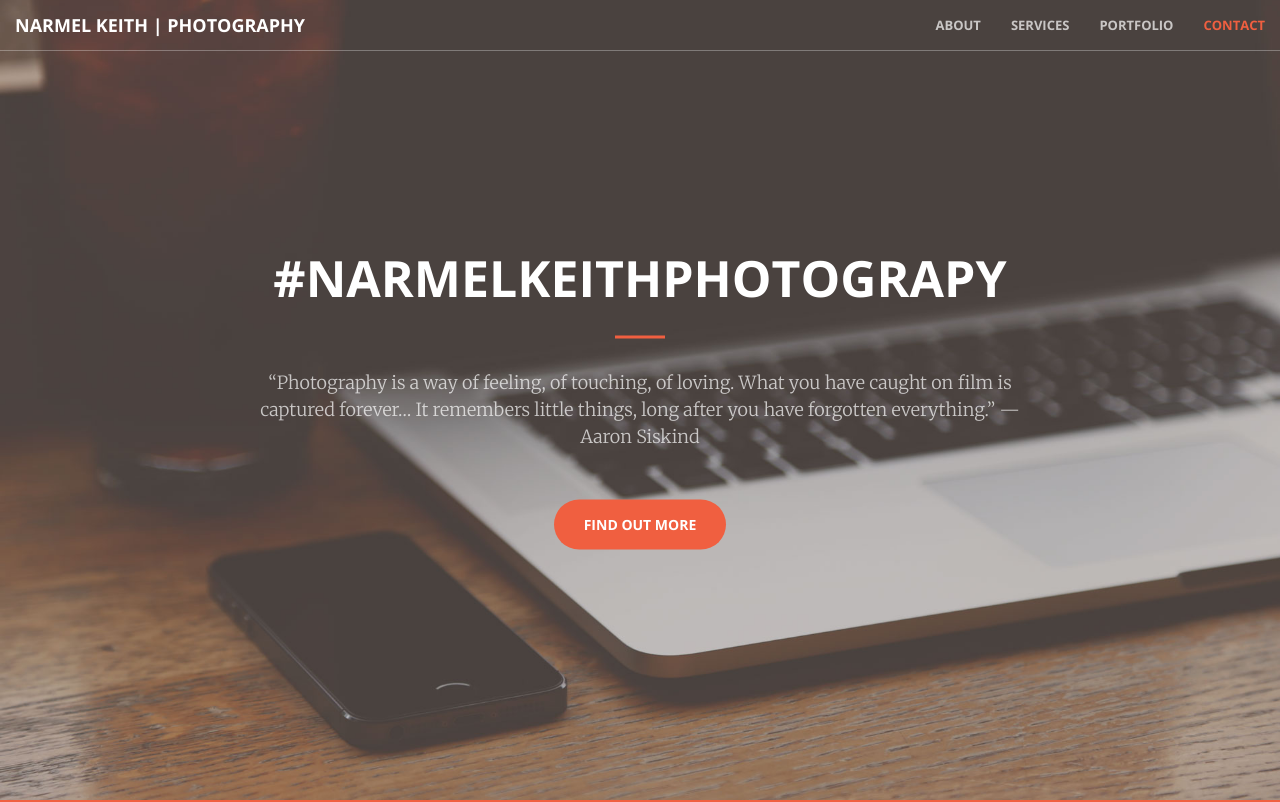
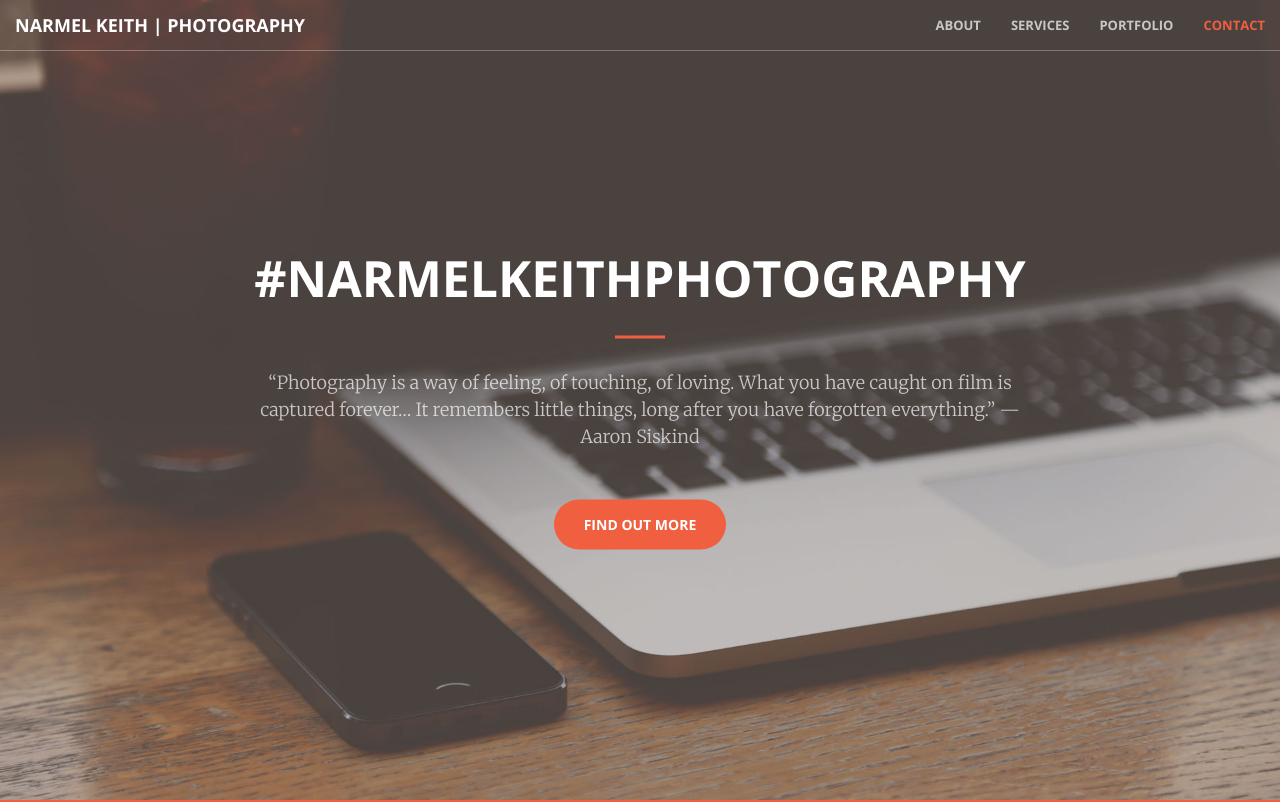
Before and after one commit to narmelkeith/finals.github.io, a website: page index.html in a window 1280 px wide. Shown: the top 802 px of the page. Drawn offline with nearby package versions, Linux system fonts and the light colour scheme.

Commit message:
Update index.html

```diff
--- a/index.html
+++ b/index.html
@@ -71,7 +71,7 @@
     <header>
         <div class="header-content">
             <div class="header-content-inner">
-                <h1 id="homeHeading">#NarmelKeithPhotograpy</h1>
+                <h1 id="homeHeading">#NarmelKeithPhotography</h1>
                 <hr>
                 <p>“Photography is a way of feeling, of touching, of loving. What you have caught on film is captured forever… It remembers little things, long after you have forgotten everything.”
 — Aaron Siskind</p>
```
